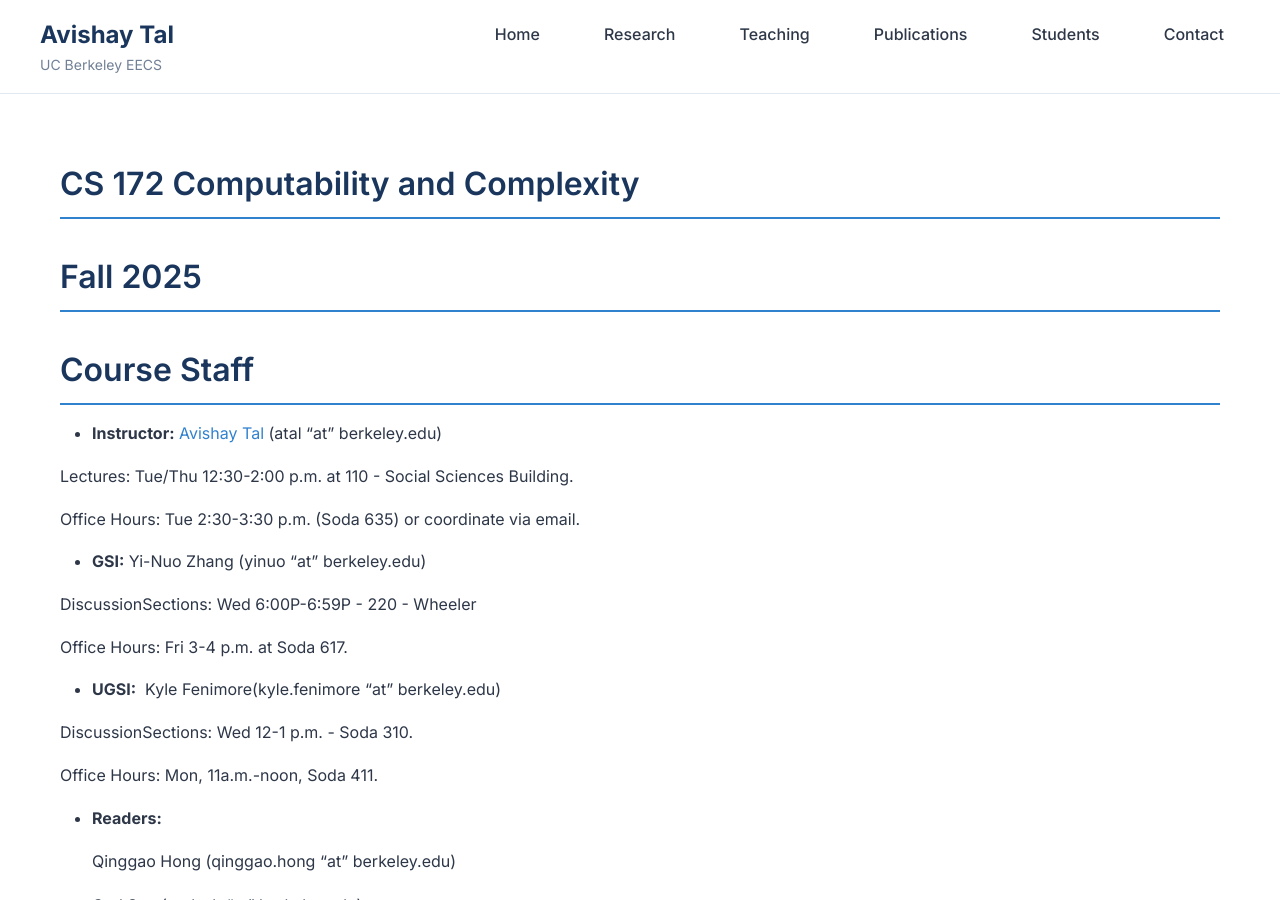
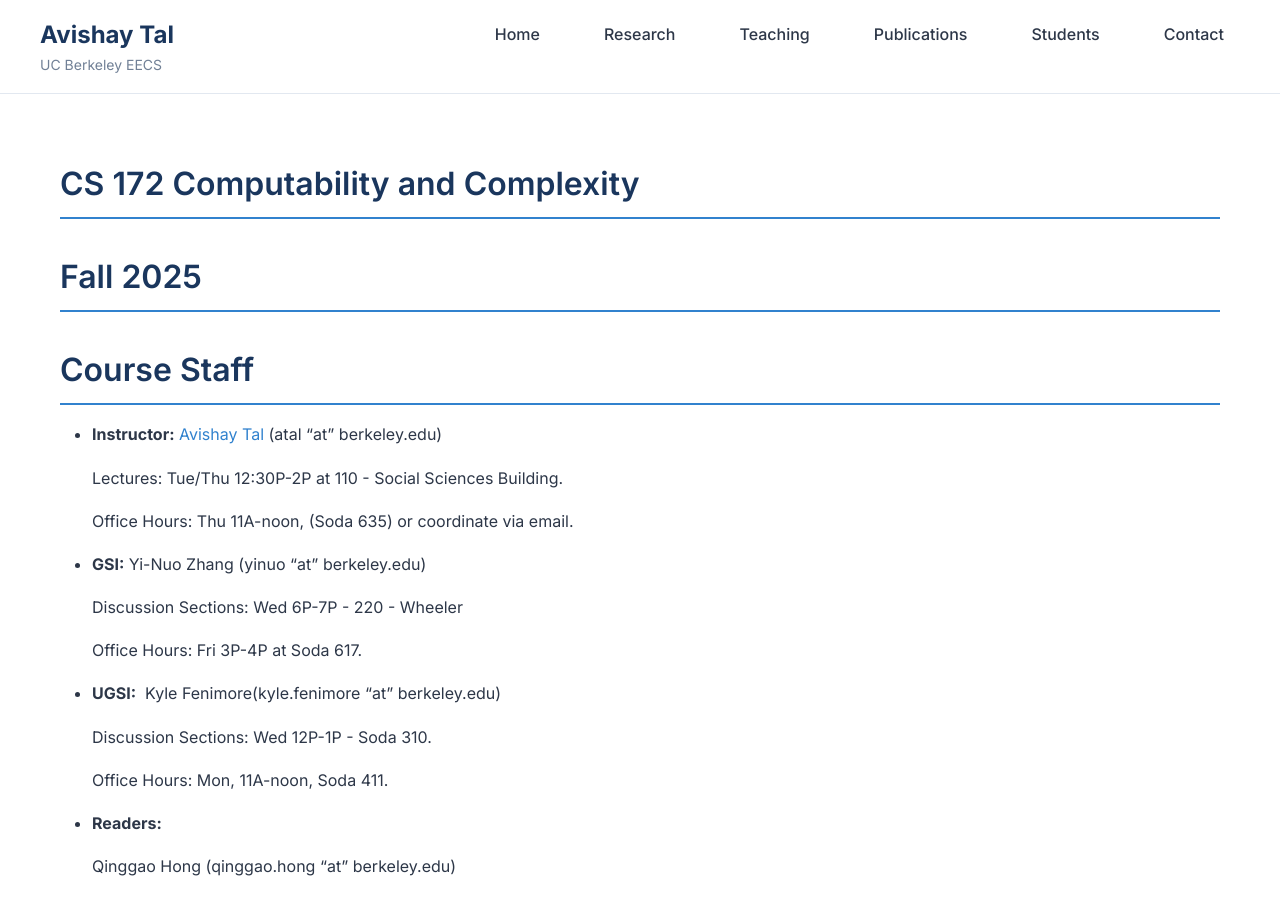
Before and after one commit to avishaytal/website, a Jekyll site: the page built from courses/cs172-computability-and-complexity/fall-2025/index.md, in a window 1280 px wide and 900 px high. Built offline with Jekyll 4.4.1, drawn with Linux system fonts in a browser that asks for light colours; our own code applies the rules of GitHub Pages for plain Markdown files.

Commit message:
Update index.md

```diff
--- a/courses/cs172-computability-and-complexity/fall-2025/index.md
+++ b/courses/cs172-computability-and-complexity/fall-2025/index.md
@@ -6,21 +6,21 @@
 
 - **Instructor:** [Avishay Tal](/avishay-tal/) (atal "at" berkeley.edu)
 
-Lectures: Tue/Thu 12:30-2:00 p.m. at 110 - Social Sciences Building.
+  Lectures: Tue/Thu 12:30P-2P at 110 - Social Sciences Building.
 
-Office Hours: Tue 2:30-3:30 p.m. (Soda 635) or coordinate via email.
+  Office Hours: Thu 11A-noon, (Soda 635) or coordinate via email.
 
 - **GSI:** Yi-Nuo Zhang (yinuo "at" berkeley.edu)
 
-DiscussionSections: Wed 6:00P-6:59P - 220 - Wheeler
+    Discussion Sections: Wed 6P-7P - 220 - Wheeler
 
-Office Hours: Fri 3-4 p.m. at Soda 617.
+  Office Hours: Fri 3P-4P  at Soda 617.
 
 - **UGSI:**  Kyle Fenimore(kyle.fenimore "at" berkeley.edu)
 
-DiscussionSections: Wed 12-1 p.m. \- Soda 310.
+  Discussion Sections: Wed 12P-1P - Soda 310.
 
-Office Hours: Mon, 11a.m.-noon, Soda 411.
+  Office Hours: Mon, 11A-noon, Soda 411.
 
 - **Readers:**
 
```
